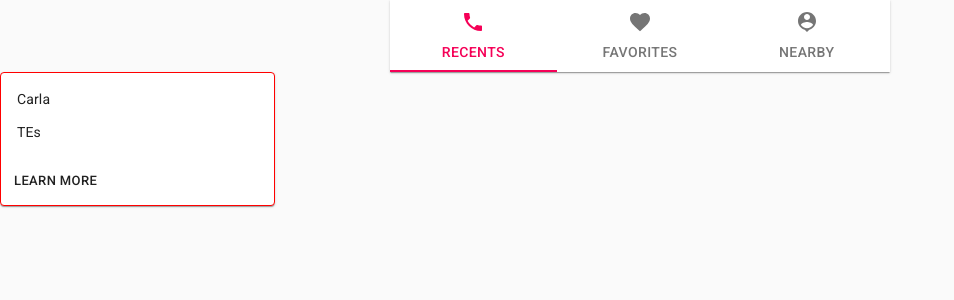
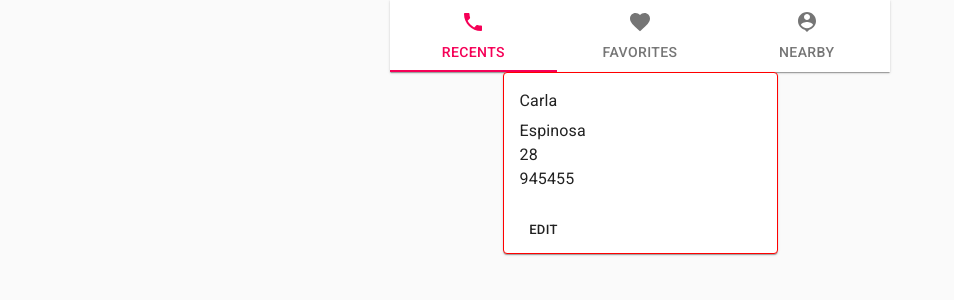
Before and after one commit to maksim-honchar/contacts-book, a React app: page /contact/1 in a window 1280 px wide. Shown: the top 300 px of the page, without its empty margins (0-954 px from the left). Built offline with nearby package versions, Linux system fonts and the light colour scheme.

Commit message:
completed user page

```diff
--- a/src/components/contact-page/UserPage.tsx
+++ b/src/components/contact-page/UserPage.tsx
@@ -10,17 +10,7 @@ const useStyles = makeStyles({
   root: {
     maxWidth: 275,
     border: '1px solid red',
-  },
-  bullet: {
-    display: 'inline-block',
-    margin: '0 2px',
-    transform: 'scale(0.8)',
-  },
-  title: {
-    fontSize: 14,
-  },
-  pos: {
-    marginBottom: 12,
+    margin: 'auto',
   },
 });
 
@@ -43,17 +33,21 @@ export const UserPage:FC<UserPageProps> = ({ currentUser }) => {
   return (
     <Card className={classes.root}>
       <CardContent>
-        <Typography className={classes.title} gutterBottom>
+        <Typography gutterBottom>
           {name}
         </Typography>
-        <Typography variant="h5" component="h2" />
-        <Typography className={classes.pos} color="textSecondary" />
-        <Typography variant="body2" component="p">
-          TEs
+        <Typography>
+          {lastname}
+        </Typography>
+        <Typography>
+          {age}
+        </Typography>
+        <Typography>
+          {pager}
         </Typography>
       </CardContent>
       <CardActions>
-        <Button size="small">Learn More</Button>
+        <Button size="small">EDIT</Button>
       </CardActions>
     </Card>
   );
```
